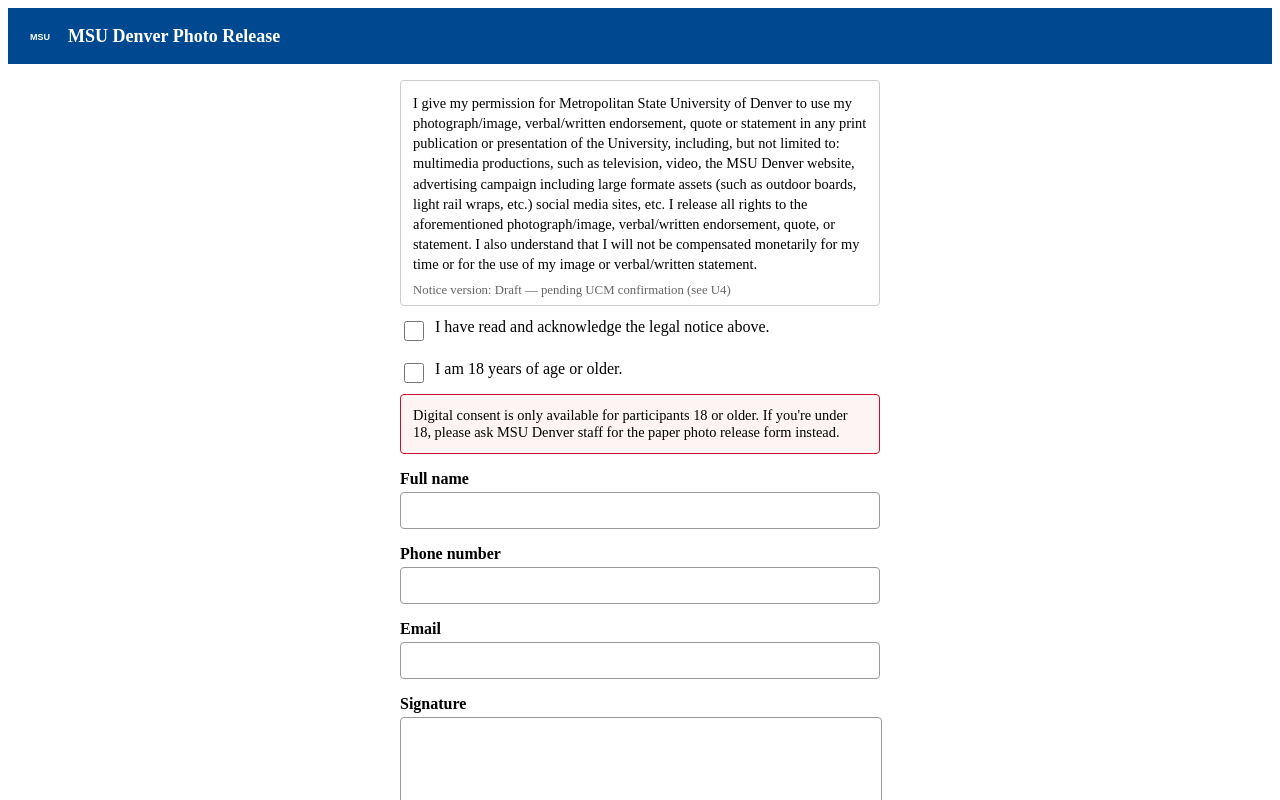
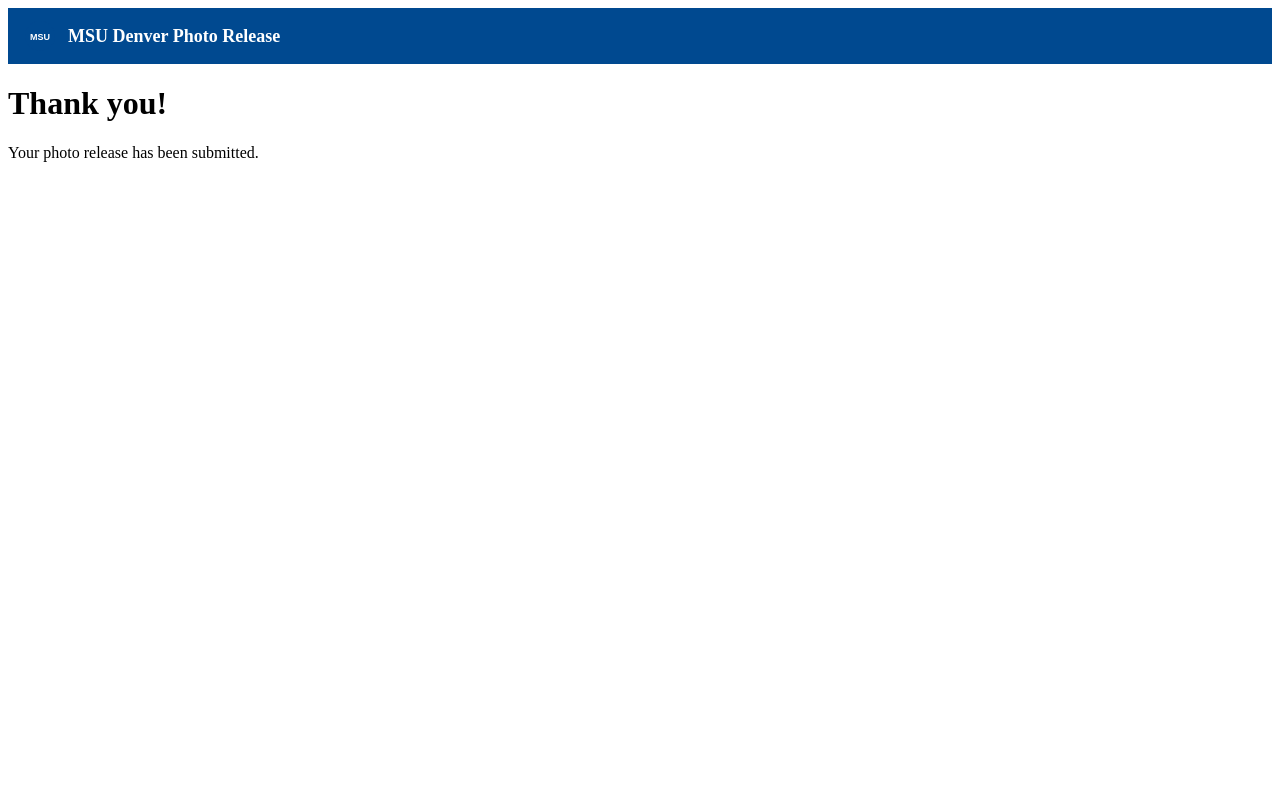
Before and after one commit to MarcZenn/photo-release-management, a React (Vite) app: page /consent/confirmation in a window 1280 px wide. Shown: the top 800 px of the page. Built offline with nearby package versions, Linux system fonts and the light colour scheme; no server answers.

Commit message:
confirmation screen

```diff
--- a/src/App.tsx
+++ b/src/App.tsx
@@ -1,6 +1,7 @@
 import { Navigate, Route, Routes } from 'react-router-dom'
 import { RouteGuard } from './components/RouteGuard'
 import { ConsentFormPage } from './routes/ConsentFormPage'
+import { ConfirmationScreen } from './routes/ConfirmationScreen'
 import { StaffLoginPage } from './routes/StaffLoginPage'
 import { DashboardPage } from './routes/DashboardPage'
 
@@ -8,6 +9,7 @@
   return (
     <Routes>
       <Route path="/" element={<Navigate to="/login" replace />} />
+      <Route path="/consent/confirmation" element={<ConfirmationScreen />} />
       <Route path="/consent/:token" element={<ConsentFormPage />} />
       <Route path="/login" element={<StaffLoginPage />} />
       <Route element={<RouteGuard />}>
--- /dev/null
+++ b/src/routes/ConfirmationScreen.tsx
@@ -0,0 +1,16 @@
+import { ThemedHeader } from '../components/ThemedHeader'
+
+// Shown after a successful consent-form submit. Deliberately stateless — no
+// route param, no data passed in — so there is no PII to accidentally
+// redisplay (matches TDD's confirmation_screen spec: generic thank-you only).
+export function ConfirmationScreen() {
+  return (
+    <>
+      <ThemedHeader />
+      <main>
+        <h1>Thank you!</h1>
+        <p>Your photo release has been submitted.</p>
+      </main>
+    </>
+  )
+}
--- a/src/routes/ConsentFormPage.tsx
+++ b/src/routes/ConsentFormPage.tsx
@@ -1,5 +1,5 @@
 import { useMemo, useRef, useState, type FormEvent } from 'react'
-import { useParams } from 'react-router-dom'
+import { useNavigate, useParams } from 'react-router-dom'
 import { ThemedHeader } from '../components/ThemedHeader'
 import { SignaturePad, type SignaturePadHandle } from '../components/SignaturePad'
 import { useTheme } from '../theme/ThemeProvider'
@@ -13,12 +13,14 @@
   email: boolean
 }
 
-// Public, unauthenticated. Route: /consent/:token. Submit is wired to
-// create_photo_release in I2 — for now the CTA only gates on client-side
-// validity (server independently re-validates everything per FR6).
+// Public, unauthenticated. Route: /consent/:token. Submit navigates straight
+// to the confirmation screen for now — I2 wires the actual
+// create_photo_release call in before that navigation (server independently
+// re-validates everything per FR6 regardless of this client-side gating).
 export function ConsentFormPage() {
   const { token } = useParams<{ token: string }>()
   const theme = useTheme()
+  const navigate = useNavigate()
 
   const [fullName, setFullName] = useState('')
   const [phone, setPhone] = useState('')
@@ -46,8 +48,11 @@
 
   function handleSubmit(event: FormEvent) {
     event.preventDefault()
-    // I2 wires this to create_photo_release(consent_token, ...) and
-    // navigates to F4's confirmation screen on success.
+    if (!canSubmit) return
+    // Stubbed success path. I2 replaces this with a real
+    // create_photo_release(consent_token, ...) call, keeping this same
+    // navigation on success and surfacing 400/401 errors inline otherwise.
+    navigate('/consent/confirmation')
   }
 
   return (
```
